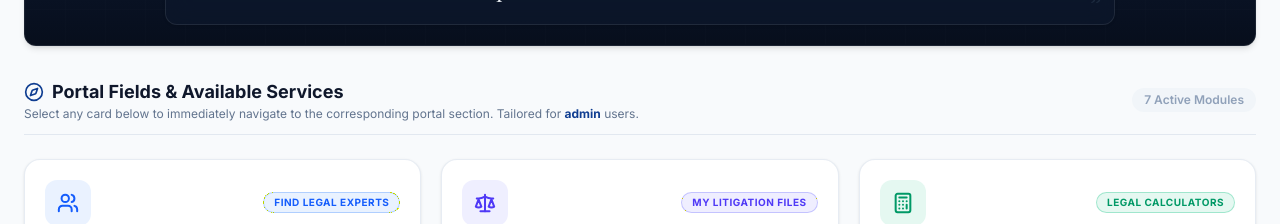
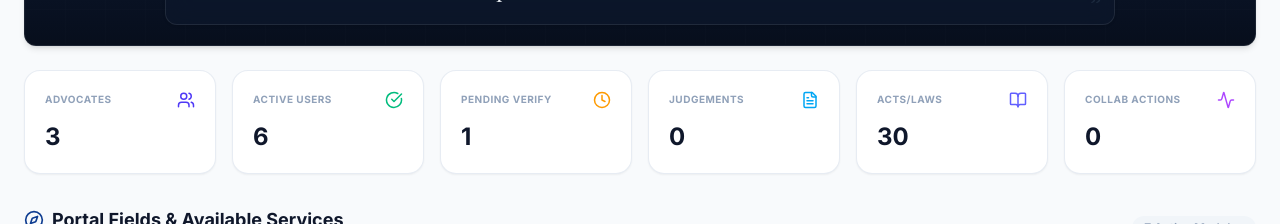
Before and after one commit to charithasree13/unified_legal_system, a React (Vite) app in the folder client/: page /dashboard in a window 1280 px wide. Shown: the part 280-504 px from the top of the page. Built offline with nearby package versions, Linux system fonts and the light colour scheme; no server answers; sample sign-in values are in the browser's storage; a web font is replaced by a local one.

Commit message:
Position-KPI-stats-cards-before-modules

```diff
--- a/client/src/components/PortalOverview.tsx
+++ b/client/src/components/PortalOverview.tsx
@@ -3,9 +3,24 @@ import { useNavigate } from 'react-router-dom';
 import {
   Users, Scale, Calculator, Gavel, BookOpen, MessageSquare,
   FileText, User, Settings, ShieldCheck, Landmark, CloudUpload,
-  Activity, ArrowRight, Sparkles, Shield, Compass, Quote, StickyNote
+  Activity, ArrowRight, Sparkles, Shield, Compass, Quote, StickyNote,
+  CheckCircle, Clock
 } from 'lucide-react';
 import { useAuthStore } from '../store/authStore';
+
+export interface PortalOverviewStats {
+  totalAdvocates?: number;
+  activeUsers?: number;
+  pendingVerification?: number;
+  uploadedJudgements?: number;
+  uploadedLaws?: number;
+  collaborationActivities?: number;
+}
+
+interface PortalOverviewProps {
+  stats?: PortalOverviewStats;
+  loadingStats?: boolean;
+}
 
 interface FieldCard {
   id: string;
@@ -23,10 +38,19 @@ interface FieldCard {
   gradientBorder: string;
 }
 
-export const PortalOverview: React.FC = () => {
+export const PortalOverview: React.FC<PortalOverviewProps> = ({ stats, loadingStats }) => {
   const { user } = useAuthStore();
   const navigate = useNavigate();
   const role = user?.role || 'Client';
+
+  const displayStats = {
+    totalAdvocates: stats?.totalAdvocates ?? 3,
+    activeUsers: stats?.activeUsers ?? 6,
+    pendingVerification: stats?.pendingVerification ?? 1,
+    uploadedJudgements: stats?.uploadedJudgements ?? 0,
+    uploadedLaws: stats?.uploadedLaws ?? 30,
+    collaborationActivities: stats?.collaborationActivities ?? 0,
+  };
 
   const handleCardClick = (card: FieldCard) => {
     if (card.isAdminInternal && card.targetId) {
@@ -545,6 +569,30 @@ export const PortalOverview: React.FC = () => {
         </div>
       </div>
 
+      {/* KPI Stats Cards - Positioned BEFORE Modules */}
+      <div className="grid grid-cols-2 sm:grid-cols-3 lg:grid-cols-6 gap-4">
+        {[
+          { label: 'ADVOCATES', val: displayStats.totalAdvocates, icon: Users, color: 'text-indigo-600 dark:text-indigo-400' },
+          { label: 'ACTIVE USERS', val: displayStats.activeUsers, icon: CheckCircle, color: 'text-emerald-500 dark:text-emerald-400' },
+          { label: 'PENDING VERIFY', val: displayStats.pendingVerification, icon: Clock, color: 'text-amber-500 dark:text-amber-400' },
+          { label: 'JUDGEMENTS', val: displayStats.uploadedJudgements, icon: FileText, color: 'text-sky-500 dark:text-sky-400' },
+          { label: 'ACTS/LAWS', val: displayStats.uploadedLaws, icon: BookOpen, color: 'text-indigo-500 dark:text-indigo-400' },
+          { label: 'COLLAB ACTIONS', val: displayStats.collaborationActivities, icon: Activity, color: 'text-purple-500 dark:text-purple-400' }
+        ].map((c, i) => (
+          <div key={i} className="bg-white dark:bg-slate-900 border border-slate-200/80 dark:border-slate-800 p-4 sm:p-5 rounded-2xl shadow-xs flex flex-col justify-between transition-all hover:shadow-md">
+            <div className="flex items-center justify-between gap-2 mb-2">
+              <span className="text-[10px] font-bold uppercase tracking-wider text-slate-400 dark:text-slate-500 font-sans">
+                {c.label}
+              </span>
+              <c.icon size={18} className={c.color} />
+            </div>
+            <h3 className="text-2xl font-bold font-sans text-slate-900 dark:text-white mt-1">
+              {loadingStats ? '...' : (c.val ?? 0)}
+            </h3>
+          </div>
+        ))}
+      </div>
+
       {/* Portal Fields Section Title */}
       <div className="flex flex-col sm:flex-row sm:items-center justify-between gap-2 pt-2 border-b border-slate-200 dark:border-slate-800 pb-3">
         <div>
--- a/client/src/pages/AdminDashboard.tsx
+++ b/client/src/pages/AdminDashboard.tsx
@@ -304,31 +304,7 @@ export const AdminDashboard: React.FC = () => {
     <div className="space-y-8">
 
       {/* Project Main Theme Overview & Interactive Field Cards */}
-      <PortalOverview />
-
-      {/* Overview Stats Cards */}
-      <div className="grid grid-cols-2 lg:grid-cols-6 gap-4">
-        {[
-          { label: 'Advocates', val: stats.totalAdvocates, icon: Users, color: 'text-primary' },
-          { label: 'Active Users', val: stats.activeUsers, icon: CheckCircle, color: 'text-emerald-500' },
-          { label: 'Pending Verify', val: stats.pendingVerification, icon: Clock, color: 'text-amber-500' },
-          { label: 'Judgements', val: stats.uploadedJudgements, icon: FileText, color: 'text-sky-500' },
-          { label: 'Acts/Laws', val: stats.uploadedLaws, icon: FileText, color: 'text-indigo-500' },
-          { label: 'Collab Actions', val: stats.collaborationActivities, icon: Activity, color: 'text-purple-500' }
-        ].map((c, i) => (
-          <div key={i} className="bg-white dark:bg-slate-900 border border-slate-200 dark:border-slate-800 p-4 rounded-xl shadow-sm flex flex-col justify-between">
-            <div className="flex justify-between items-start mb-2">
-              <span className="text-[10px] uppercase font-bold text-slate-400 tracking-wider">
-                {c.label}
-              </span>
-              <c.icon size={16} className={c.color} />
-            </div>
-            <h3 className="text-xl font-bold font-sans mt-1">
-              {loadingStats ? '...' : c.val}
-            </h3>
-          </div>
-        ))}
-      </div>
+      <PortalOverview stats={stats} loadingStats={loadingStats} />
 
       <div className="grid grid-cols-1 lg:grid-cols-3 gap-6">
 
```
